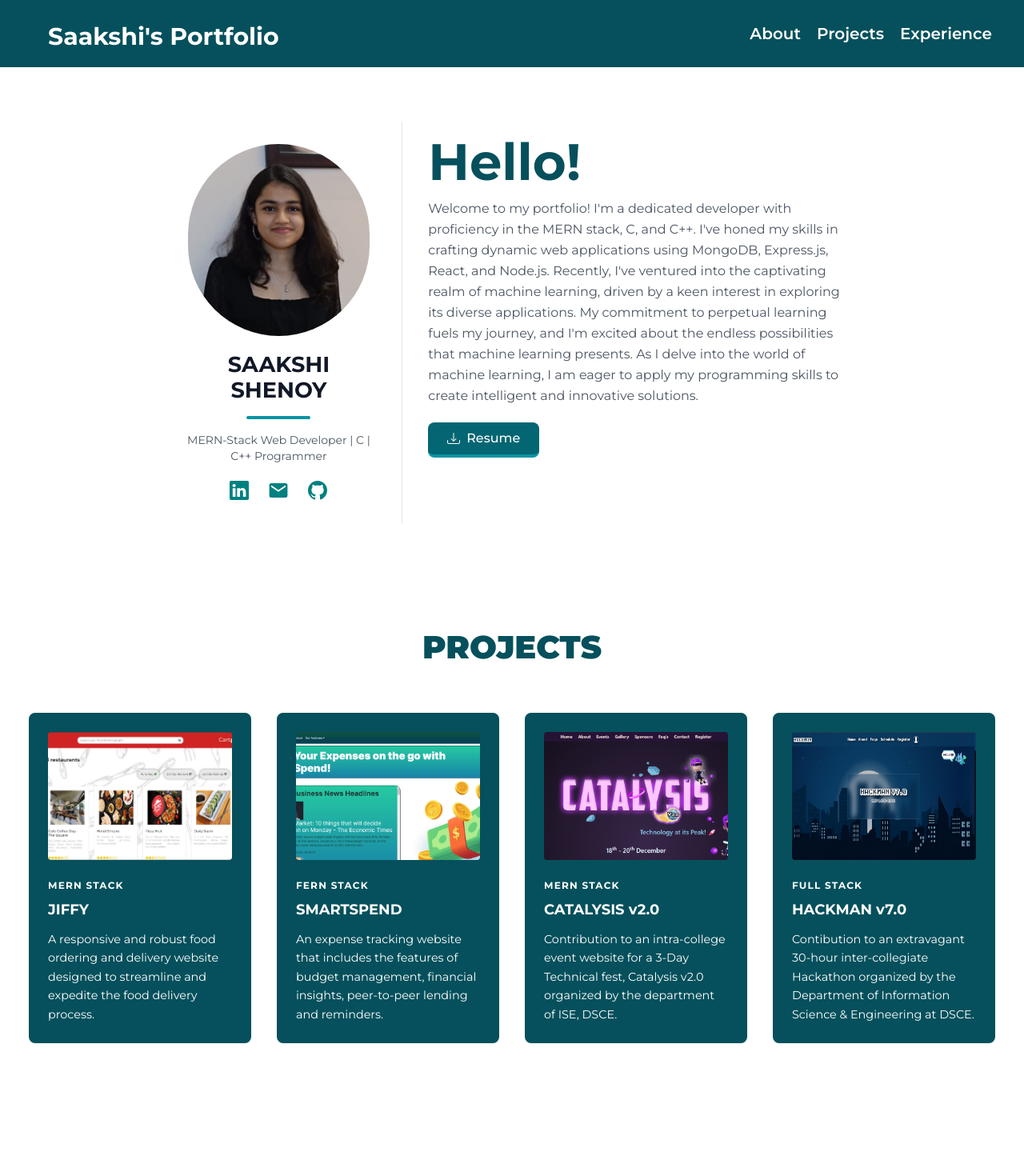
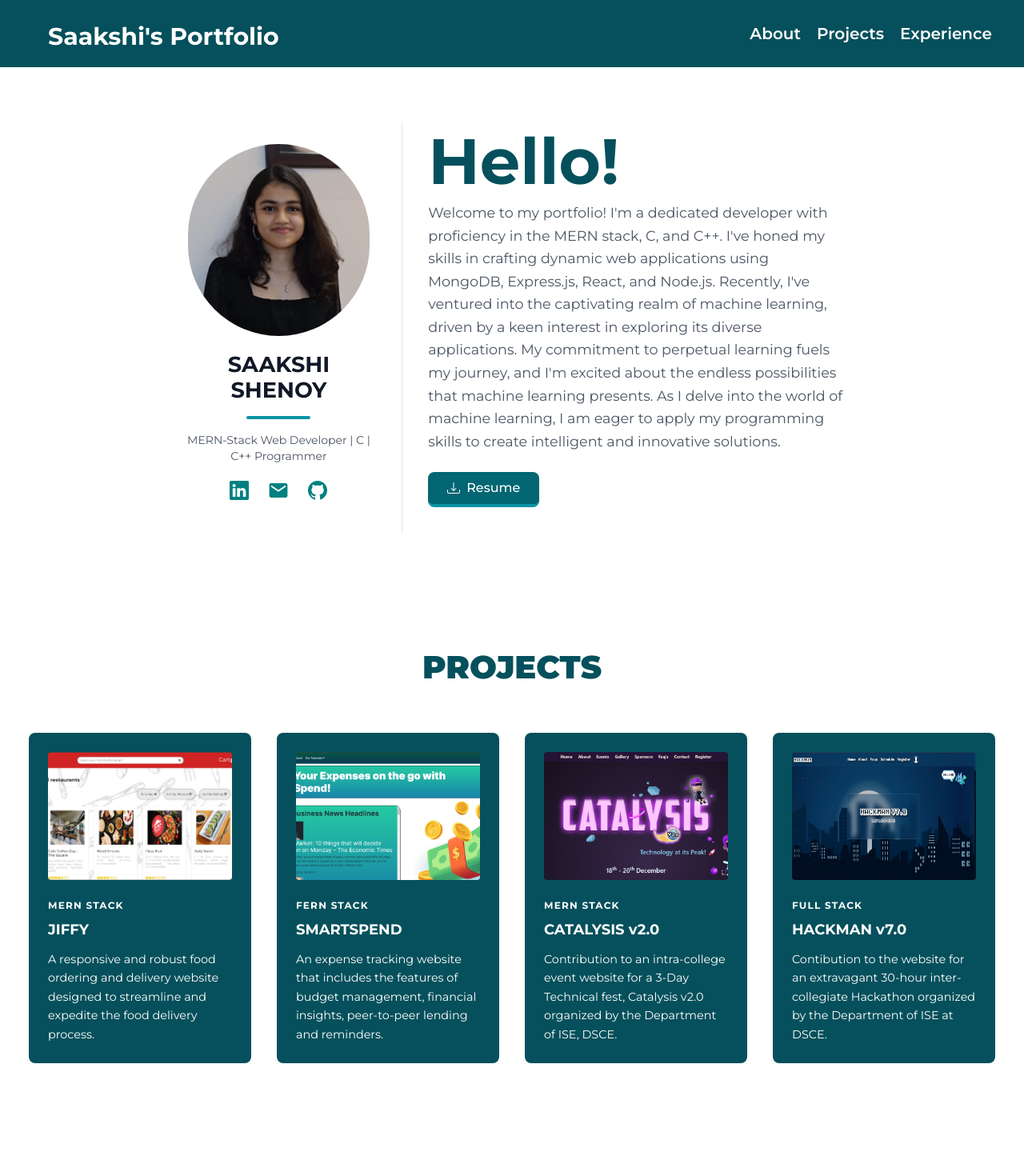
Before and after one commit to Saakshi-Shenoy/Portfolio, a React (Create React App) app: page /projects in a window 1280 px wide. Shown: the top 1470 px of the page at 80% size. Built offline with nearby package versions, Linux system fonts and the light colour scheme.

Commit message:
Minor fixes

```diff
--- a/src/components/About.jsx
+++ b/src/components/About.jsx
@@ -95,13 +95,13 @@ function About(props) {
               <div className="sm:w-2/3 sm:pl-8 sm:py-8 sm:border-l border-gray-200 sm:border-t-0 border-t mt-4 pt-4 sm:mt-0 text-center sm:text-left" data-aos="fade-left">
                 <h1
                   className="title-font sm:text-3xl mb-4 font-bold text-teal-800 pb-3"
-                  style={{ fontSize: "4em", fontFamily: "Montserrat" }}
+                  style={{ fontSize: "5em", fontFamily: "Montserrat" }}
                 >
                   Hello!<br className="hidden lg:inline-block"></br>
                 </h1>
                 <p
-                  className="leading-relaxed text-md mb-4"
-                  style={{ fontFamily: "Montserrat" }}
+                  className="leading-relaxed text-md mb-5 mt-5"
+                  style={{ fontFamily: "Montserrat", fontSize: "1.1em" }}
                 >
                   Welcome to my portfolio! I'm a
                   dedicated developer with proficiency in the MERN stack, C, and
--- a/src/components/Projects.jsx
+++ b/src/components/Projects.jsx
@@ -15,7 +15,7 @@ function Projects() {
         <div className="container px-5 py-5 mx-auto">
           <h1
             className="sm:text-3xl text-3xl text-teal-800 font-bold title-font mb-12 text-gray-900 items-center text-center justify-center"
-            style={{ fontSize: "2.5em", fontWeight: "730", paddingTop: "75px" }}
+            style={{ fontSize: "2.5em", fontWeight: "730", paddingTop: "100px" }}
           >
             PROJECTS
           </h1>
@@ -104,7 +104,7 @@ function Projects() {
                     style={{ fontSize: "0.9em" }}
                   >
                     Contribution to an intra-college event website for a 3-Day
-                    Technical fest, Catalysis v2.0 organized by the department
+                    Technical fest, Catalysis v2.0 organized by the Department
                     of ISE, DSCE.
                   </p>
                 </div>
@@ -133,9 +133,8 @@ function Projects() {
                     className="leading-relaxed text-sm text-white"
                     style={{ fontSize: "0.9em" }}
                   >
-                    Contibution to an extravagant 30-hour inter-collegiate
-                    Hackathon organized by the Department of Information Science
-                    & Engineering at DSCE.
+                    Contibution to the website for an extravagant 30-hour inter-collegiate
+                    Hackathon organized by the Department of ISE at DSCE.
                   </p>
                 </div>
               </a>
```
